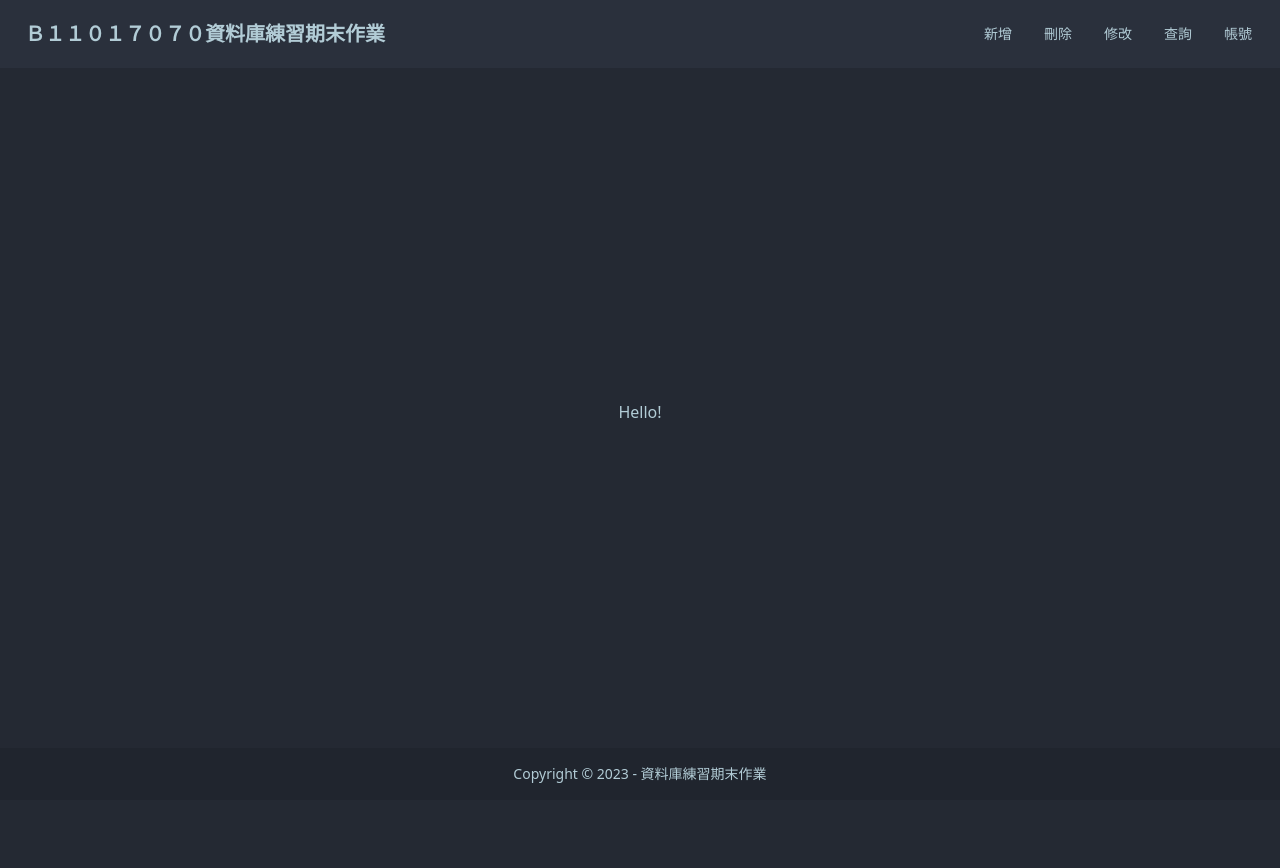
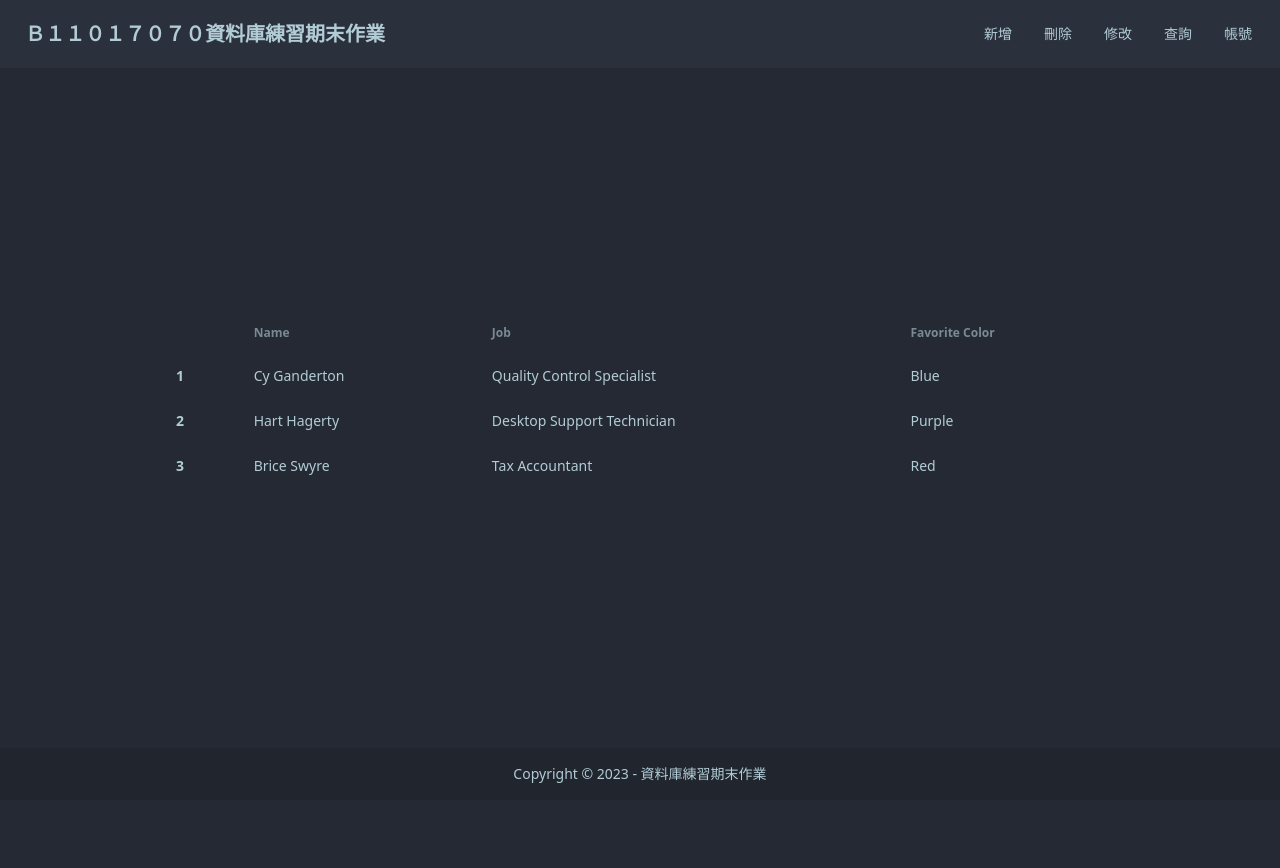
Before and after one commit to KoukeNeko-Practices/django_db, a Django app: page / in a window 1280 px wide. After the commit the page ends 783 px from the top, so only its background shows below. Run offline with Django 5.2, Linux system fonts and the light colour scheme; some libraries are stand-ins or nearby versions.

Commit message:
feat: add table

```diff
--- a/templates/base.html
+++ b/templates/base.html
@@ -16,11 +16,14 @@
   <body>
     {% include './components/header.html' %}
 
-    {% block content %}
+    <div class="flex justify-center items-center h-screen bg-base-200 ">
 
+      {% block content %}
 
+      {% endblock %}
 
-    {% endblock %}
+    </div>
+
 
     {% include './components/footer.html' %}
 
--- a/templates/components/header.html
+++ b/templates/components/header.html
@@ -1,4 +1,4 @@
-<div class="navbar bg-base-100">
+<div class="navbar bg-base-100 fixed z-10">
   <div class="flex-1">
     <a class="btn btn-ghost text-xl">Ｂ１１０１７０７０資料庫練習期末作業</a>
   </div>
--- a/templates/index.html
+++ b/templates/index.html
@@ -4,6 +4,43 @@
 
 {% block content %}
 
-<div class="flex justify-center items-center h-screen bg-base-200 pb-28">Hello!</div>
+<div class="w-9/12">
+    <div class="overflow-x-auto">
+        <table class="table">
+          <!-- head -->
+          <thead>
+            <tr>
+              <th></th>
+              <th>Name</th>
+              <th>Job</th>
+              <th>Favorite Color</th>
+            </tr>
+          </thead>
+          <tbody>
+            <!-- row 1 -->
+            <tr class="bg-base-200">
+              <th>1</th>
+              <td>Cy Ganderton</td>
+              <td>Quality Control Specialist</td>
+              <td>Blue</td>
+            </tr>
+            <!-- row 2 -->
+            <tr>
+              <th>2</th>
+              <td>Hart Hagerty</td>
+              <td>Desktop Support Technician</td>
+              <td>Purple</td>
+            </tr>
+            <!-- row 3 -->
+            <tr>
+              <th>3</th>
+              <td>Brice Swyre</td>
+              <td>Tax Accountant</td>
+              <td>Red</td>
+            </tr>
+          </tbody>
+        </table>
+      </div>
+</div>
 
 {% endblock %}
```
